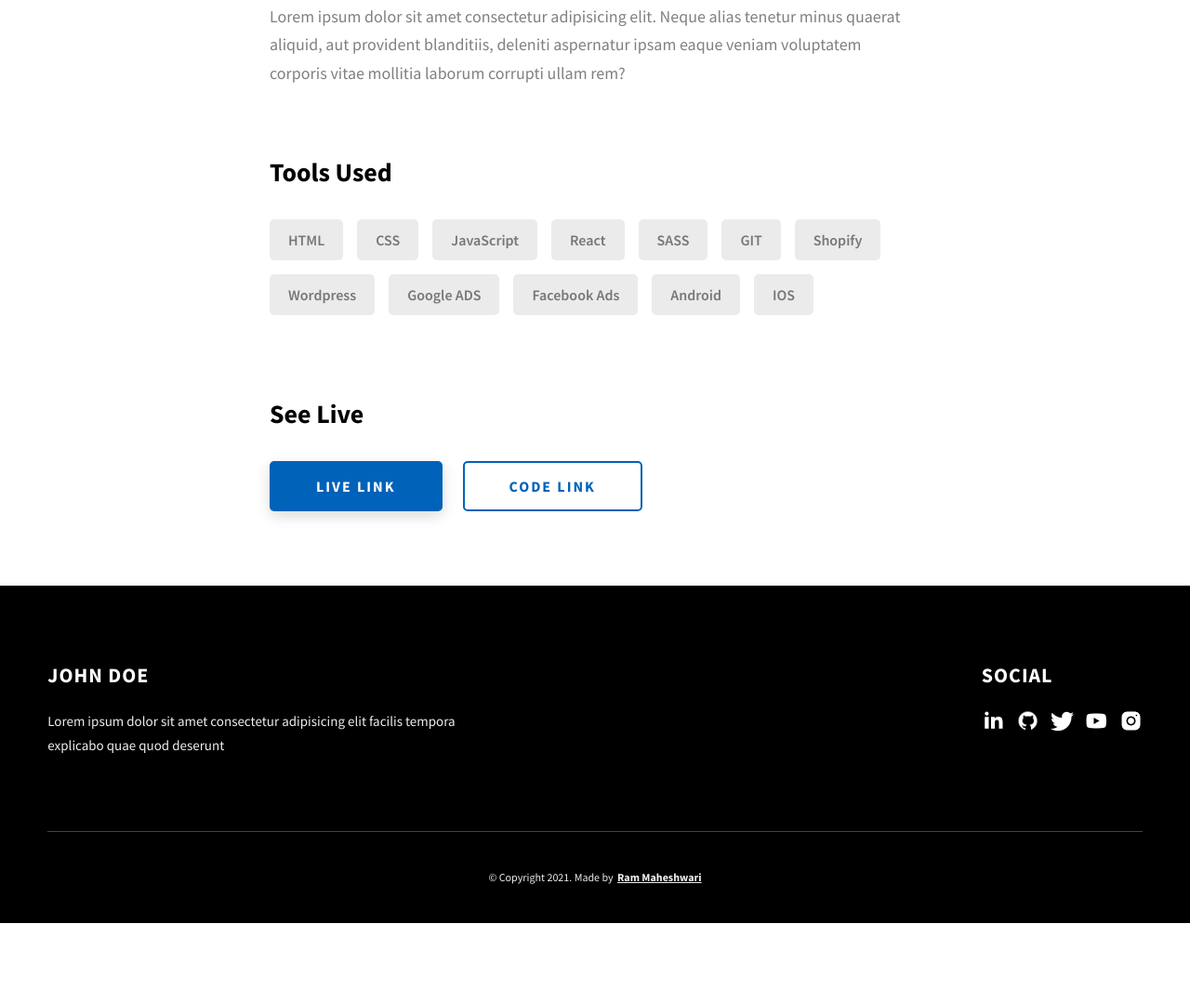
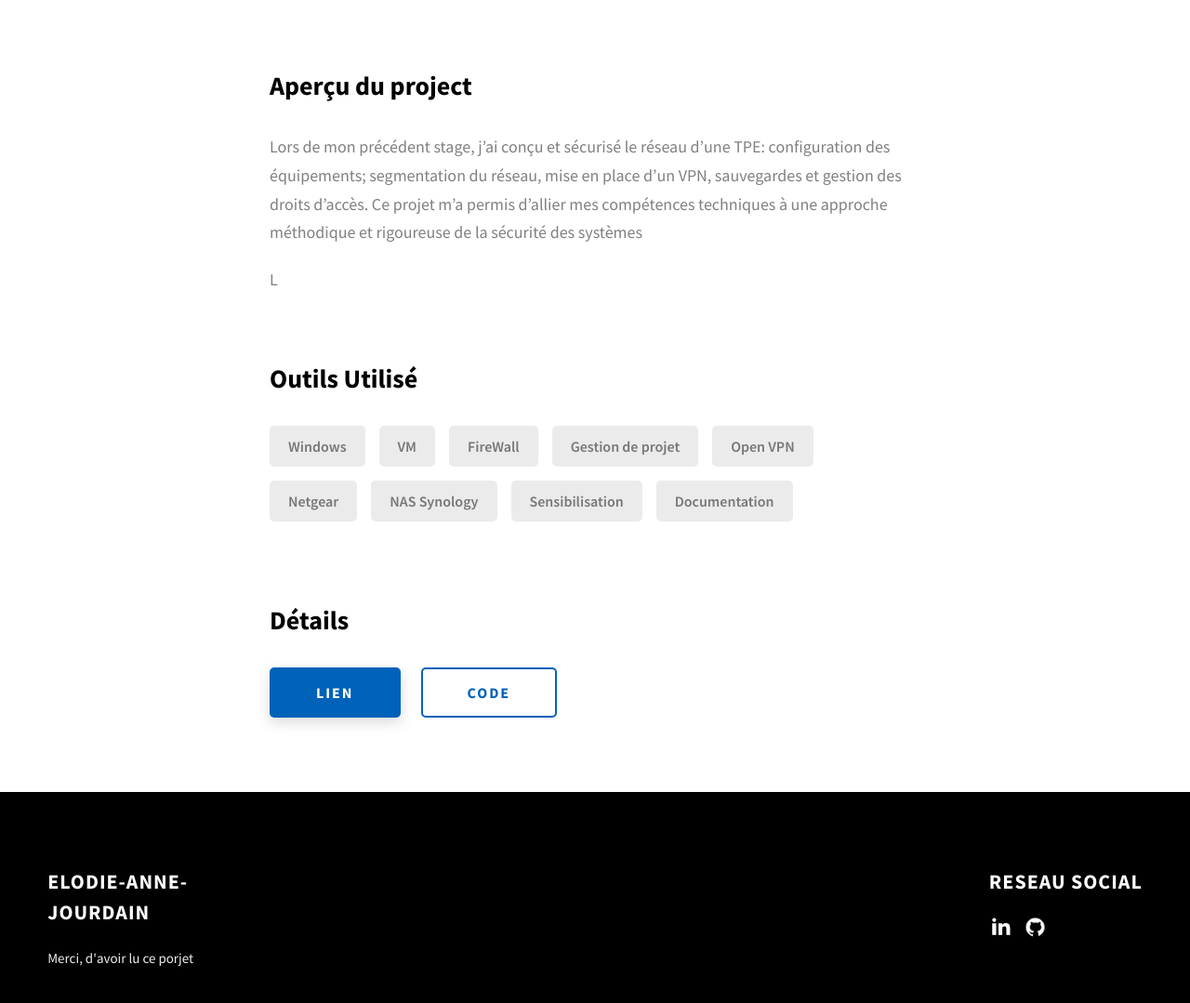
Before and after one commit to pinsourir/Portfolio, a website: page Dopefolio-main/project-1.html in a window 1280 px wide. Shown: the part 1617-2696 px from the top of the page at 93% size. Before the commit the page ends 2610 px from the top, so only its background shows below. Drawn offline with Linux system fonts and the light colour scheme.

Commit message:
Projet 1 parcielement remplit

```diff
--- a/Dopefolio-main/project-1.html
+++ b/Dopefolio-main/project-1.html
@@ -4,7 +4,7 @@
     <meta charset="UTF-8" />
     <meta name="viewport" content="width=device-width, initial-scale=1.0" />
     <meta http-equiv="X-UA-Compatible" content="ie=edge" />
-    <title>Case Study of Project 1</title>
+    <title>Voir en détaille le "Project 1"</title>
     <meta name="description" content="Case study page of Project" />
 
     <link rel="stylesheet" href="css/style.css" />
@@ -32,10 +32,10 @@
         <div class="header__main">
           <ul class="header__links">
             <li class="header__link-wrapper">
-              <a href="./index.html" class="header__link"> Home </a>
+              <a href="./index.html" class="header__link"> Acceuil </a>
             </li>
             <li class="header__link-wrapper">
-              <a href="./index.html#about" class="header__link">About </a>
+              <a href="./index.html#about" class="header__link">A propos </a>
             </li>
             <li class="header__link-wrapper">
               <a href="./index.html#projects" class="header__link">
@@ -64,15 +64,15 @@
         <div class="header__sm-menu-content">
           <ul class="header__sm-menu-links">
             <li class="header__sm-menu-link">
-              <a href="./index.html"> Home </a>
+              <a href="./index.html"> Acceuil </a>
             </li>
 
             <li class="header__sm-menu-link">
-              <a href="./index.html#about"> About </a>
+              <a href="./index.html#about"> A propos </a>
             </li>
 
             <li class="header__sm-menu-link">
-              <a href="./index.html#projects"> Projects </a>
+              <a href="./index.html#projects"> Projets </a>
             </li>
 
             <li class="header__sm-menu-link">
@@ -87,13 +87,14 @@
         <h1 class="heading-primary">Project 1</h1>
         <div class="project-cs-hero__info">
           <p class="text-primary">
-            Lorem ipsum dolor sit amet consectetur adipisicing elit. Dignissimos
-            in numquam incidunt earum quaerat cum fuga, atque similique natus
-            nobis sit.
+             j’ai conçu et sécurisé le réseau d’une TPE: configuration des
+             équipements; segmentation du réseau, mise en place d’un VPN, sauvegardes et gestion des
+             droits d’accès. Ce projet m’a permis d’allier mes compétences techniques à une approche
+             méthodique et rigoureuse de la sécurité des systèmes.
           </p>
         </div>
         <div class="project-cs-hero__cta">
-          <a href="#" class="btn btn--bg" target="_blank">Live Link</a>
+          <a href="#" class="btn btn--bg" target="_blank">Lien</a>
         </div>
       </div>
     </section>
@@ -102,7 +103,7 @@
         <div class="project-details__content">
           <div class="project-details__showcase-img-cont">
             <img
-              src="./assets/jpeg/project-mockup-example.jpeg"
+              src="./assets/jpeg/Refonte.jpg"
               alt="Project Image"
               class="project-details__showcase-img"
             />
@@ -117,42 +118,36 @@
                 méthodique et rigoureuse de la sécurité des systèmes
               </p>
               <p class="project-details__desc-para">
-                Lorem ipsum dolor sit amet consectetur adipisicing elit. Neque
-                alias tenetur minus quaerat aliquid, aut provident blanditiis,
-                deleniti aspernatur ipsam eaque veniam voluptatem corporis vitae
-                mollitia laborum corrupti ullam rem?
+                L
               </p>
             </div>
             <div class="project-details__tools-used">
-              <h3 class="project-details__content-title">Tools Used</h3>
+              <h3 class="project-details__content-title">Outils Utilisé</h3>
               <div class="skills">
-                <div class="skills__skill">HTML</div>
-                <div class="skills__skill">CSS</div>
-                <div class="skills__skill">JavaScript</div>
-                <div class="skills__skill">React</div>
-                <div class="skills__skill">SASS</div>
-                <div class="skills__skill">GIT</div>
-                <div class="skills__skill">Shopify</div>
-                <div class="skills__skill">Wordpress</div>
-                <div class="skills__skill">Google ADS</div>
-                <div class="skills__skill">Facebook Ads</div>
-                <div class="skills__skill">Android</div>
-                <div class="skills__skill">IOS</div>
+                <div class="skills__skill">Windows</div>
+                <div class="skills__skill">VM</div>
+                <div class="skills__skill">FireWall</div>
+                <div class="skills__skill">Gestion de projet</div>
+                <div class="skills__skill">Open VPN</div>
+                <div class="skills__skill">Netgear</div>
+                <div class="skills__skill">NAS Synology</div>
+                <div class="skills__skill">Sensibilisation</div>
+                <div class="skills__skill">Documentation</div>
               </div>
             </div>
             <div class="project-details__links">
-              <h3 class="project-details__content-title">See Live</h3>
+              <h3 class="project-details__content-title">Détails</h3>
               <a
                 href="#"
                 class="btn btn--med btn--theme project-details__links-btn"
                 target="_blank"
-                >Live Link</a
+                >Lien</a
               >
               <a
                 href="#"
                 class="btn btn--med btn--theme-inv project-details__links-btn"
                 target="_blank"
-                >Code Link</a
+                >Code</a
               >
             </div>
           </div>
@@ -164,7 +159,7 @@
         <div class="main-footer__upper">
           <div class="main-footer__row main-footer__row-1">
             <h2 class="heading heading-sm main-footer__heading-sm">
-              <span>Social</span>
+              <span>Reseau Social</span>
             </h2>
             <div class="main-footer__social-cont">
               <a target="_blank" rel="noreferrer" href="#">
@@ -181,44 +176,17 @@
                   alt="icon"
                 />
               </a>
-              <a target="_blank" rel="noreferrer" href="#">
-                <img
-                  class="main-footer__icon"
-                  src="./assets/png/twitter-ico.png"
-                  alt="icon"
-                />
-              </a>
-              <a target="_blank" rel="noreferrer" href="#">
-                <img
-                  class="main-footer__icon"
-                  src="./assets/png/yt-ico.png"
-                  alt="icon"
-                />
-              </a>
-              <a target="_blank" rel="noreferrer" href="#">
-                <img
-                  class="main-footer__icon main-footer__icon--mr-none"
-                  src="./assets/png/insta-ico.png"
-                  alt="icon"
-                />
+
               </a>
             </div>
           </div>
           <div class="main-footer__row main-footer__row-2">
-            <h4 class="heading heading-sm text-lt">John Doe</h4>
+            <div class="main-footer__row main-footer__row-2">
+            <h4 class="heading heading-sm text-lt">elodie-anne-jourdain</h4>
             <p class="main-footer__short-desc">
-              Lorem ipsum dolor sit amet consectetur adipisicing elit facilis
-              tempora explicabo quae quod deserunt
+              Merci, d'avoir lu ce porjet
             </p>
           </div>
-        </div>
-
-        <div class="main-footer__lower">
-          &copy; Copyright 2021. Made by
-          <a rel="noreferrer" target="_blank" href="https://rammaheshwari.com"
-            >Ram Maheshwari</a
-          >
-        </div>
       </div>
     </footer>
     <script src="./index.js"></script>
```
